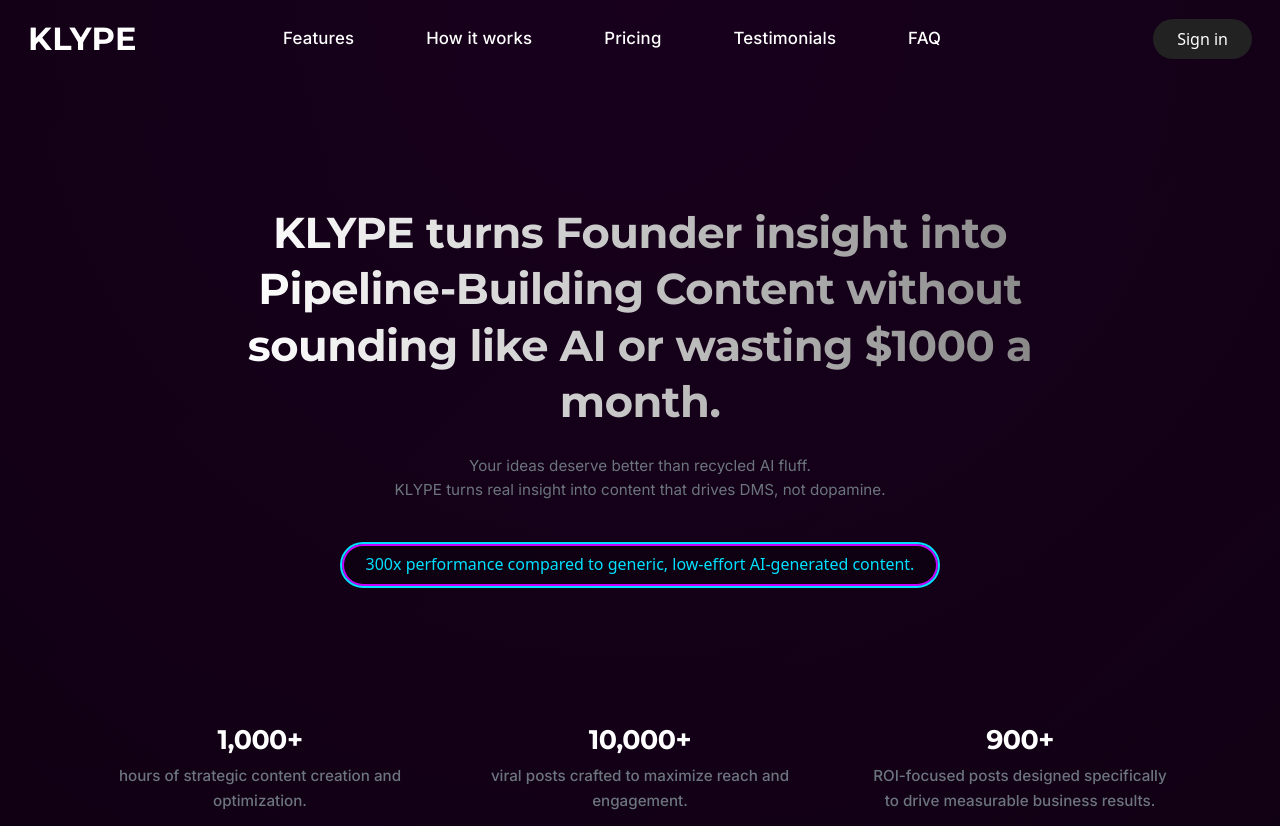
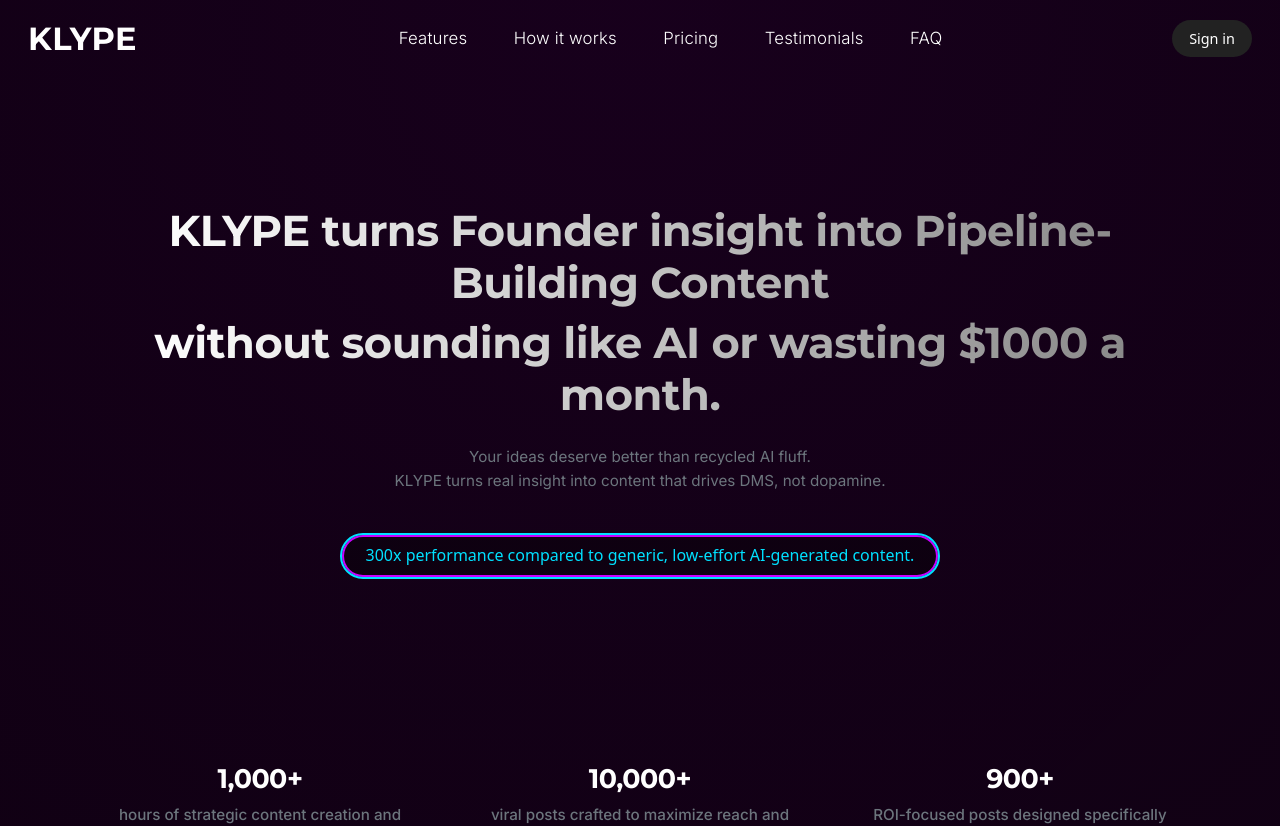
Before and after one commit to Sohith-reddy/Klype-AI, a React (Vite) app in the folder client/: page / in a window 1280 px wide. Shown: the top 826 px of the page. Built offline with nearby package versions, Linux system fonts and the light colour scheme.

Commit message:
Updated Landing Page

```diff
--- a/client/src/components/LandingPage.jsx
+++ b/client/src/components/LandingPage.jsx
@@ -165,7 +165,6 @@
             >
               <Container fluid>
                 <div className="d-flex w-100 align-items-center justify-content-between">
-                  {/* Left: Brand */}
                   <Navbar.Brand
                     className="fw-bold"
                     style={{
@@ -179,11 +178,21 @@
                   >
                     KLYPE
                   </Navbar.Brand>
-                  {/* Center: Nav links */}
-                  <Nav
-                    className="mx-auto d-none d-md-flex"
-                    style={{ gap: "2.5rem" }}
-                  >
+
+                  <Navbar.Toggle
+                    aria-controls="basic-navbar-nav"
+                    style={{
+                      border: "none",
+                      background: "transparent",
+                      color: "#fff",
+                    }}
+                  />
+
+                  <Navbar.Collapse
+                    id="basic-navbar-nav"
+                    className="justify-content-center"
+                  >
+                    <Nav className="mx-auto" style={{ gap: "0.9rem" }}>
                       {[
                         { to: "features", label: "Features" },
                         { to: "features", label: "How it works" },
@@ -202,11 +211,12 @@
                             cursor: "pointer",
                             fontSize: "1.05rem",
                             color: "#fff",
-                          fontWeight: 500,
+                            fontWeight: 350,
                             letterSpacing: "0.01em",
                             background: "none",
                             border: "none",
                             transition: "color 0.2s",
+                            whiteSpace: "nowrap", // Prevent text wrapping
                           }}
                           activeClass="active-nav-link"
                           onMouseEnter={(e) =>
@@ -220,19 +230,21 @@
                         </ScrollLink>
                       ))}
                     </Nav>
-                  {/* Right: Sign in */}
+                  </Navbar.Collapse>
+
                   <Button
                     variant="dark"
-                    className="rounded-pill px-4 py-2 ms-auto"
+                    className="rounded-pill px-3 py-2"
                     onClick={handleShowForm}
                     style={{
                       background: "#222",
                       border: "none",
-                      fontSize: "1rem",
+                      fontSize: "0.9rem",
                       fontWeight: 500,
                       color: "#fff",
                       boxShadow: "none",
-                      marginLeft: "2rem",
+                      whiteSpace: "nowrap", // Prevent text wrapping
+                      minWidth: "80px", // Ensure minimum width
                     }}
                   >
                     Sign in
@@ -251,7 +263,7 @@
               margin: "0 auto",
               flex: 1,
               justifyContent: "center",
-              paddingTop: "2rem", // Add this line for additional padding
+              paddingTop: "2rem",
             }}
           >
             <motion.h1
@@ -261,19 +273,22 @@
               variants={fadeIn}
               style={{
                 fontWeight: 700,
-                fontSize: "2.4rem", // Reduced font size
-                lineHeight: 1.3, // Adjusted line height for better spacing
-                marginBottom: "1.2rem", // Reduced margin
+                fontSize: "3.2rem", // Increased font size
+                lineHeight: 1.2,
+                marginBottom: "1.2rem",
                 letterSpacing: "-0.5px",
-                maxWidth: "800px", // Reduced max width to control line breaks
+                maxWidth: "1000px", // Increased max width
                 margin: "0 auto",
-                background: "linear-gradient(to right, #ffffff, #888888)", // Gradient color
+                background: "linear-gradient(to right, #ffffff, #888888)",
                 WebkitBackgroundClip: "text",
                 WebkitTextFillColor: "transparent",
-              }}
-            >
-              KLYPE turns Founder insight into Pipeline-Building Content without
-              sounding like AI or wasting $1000 a month.
+                textAlign: "center",
+              }}
+            >
+              <div style={{ marginBottom: "0.5rem" }}>
+                KLYPE turns Founder insight into Pipeline-Building Content
+              </div>
+              <div>without sounding like AI or wasting $1000 a month.</div>
             </motion.h1>
 
             <motion.p
@@ -288,6 +303,7 @@
                 color: "#aaa",
                 fontWeight: 400,
                 opacity: 0.8,
+                marginBottom: "3rem", // Added more margin to ensure components are visible
               }}
             >
               Your ideas deserve better than recycled AI fluff.
@@ -296,7 +312,6 @@
               dopamine.
             </motion.p>
 
-            {/* Badge */}
             <motion.div
               initial={{ opacity: 0, y: 20 }}
               animate={{ opacity: 1, y: 0 }}
@@ -322,9 +337,8 @@
                 content.
               </span>
             </motion.div>
-
             {/* Stats Section */}
-            <Container className="text-center pb-5">
+            <Container className="text-center pb-5 mt-5">
               <Row className="mt-5 g-4 justify-content-center">
                 {[
                   {
@@ -376,7 +390,7 @@
           </div>
         </div>
       </div>
-      <div className=" back   trusted-section py-5 text-white text-center">
+      <div className="back trusted-section py-5 text-white text-center">
         <Container>
           <motion.div
             initial="hidden"
```
Lines whose indentation alone changed are shown as unchanged.
